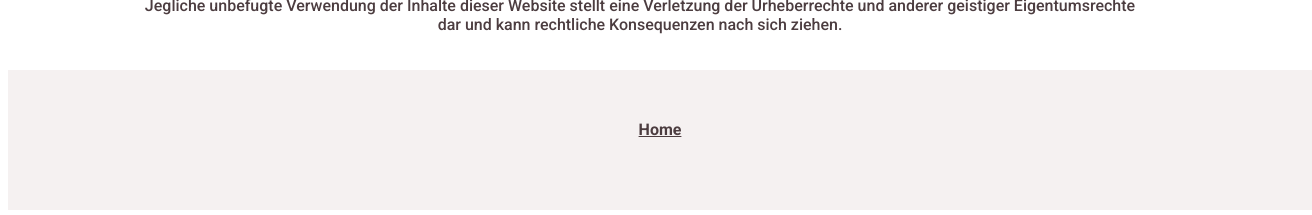
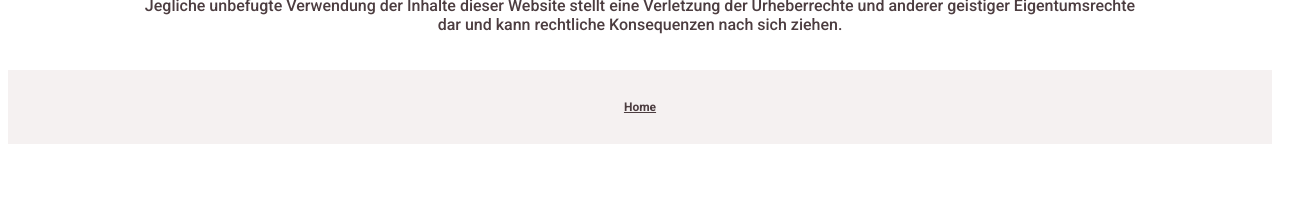
Before and after one commit to coding-bootcamps-eu/2023-04-final-project-lost-and-found, a Vue app: page /imprint in a window 1280 px wide. Shown: the part 1494-1709 px from the top of the page, 1312 px wide, since content can reach past the window. After the commit the page ends 1646 px from the top, so only its background shows below. Built offline with nearby package versions, Linux system fonts and the light colour scheme; what vue3-openlayers would draw is missing.

Commit message:
style: revise Contact & Imprint Page

```diff
--- a/src/views/ContactPage.vue
+++ b/src/views/ContactPage.vue
@@ -111,10 +111,16 @@ header {
 }
 
 footer {
+  bottom: 0;
+  left: 0;
+  right: 0;
   width: auto;
-  height: 100px;
+  margin: 0;
+  /* height: 130px; */
   background-color: #f5f1f1;
-  padding: 20px;
+  /* padding: 10px; */
+  font-size: 0.75rem;
+  position: inherit;
 }
 
 main {
--- a/src/views/ImprintPage.vue
+++ b/src/views/ImprintPage.vue
@@ -124,10 +124,16 @@ main {
 }
 
 footer {
-  width: 100%;
-  height: 100px;
+  bottom: 0;
+  left: 0;
+  right: 0;
+  width: auto;
+  margin: 0;
+  /* height: 130px; */
   background-color: #f5f1f1;
-  padding: 20px;
+  /* padding: 10px; */
+  font-size: 0.75rem;
+  position: inherit;
 }
 
 h1 {
```
